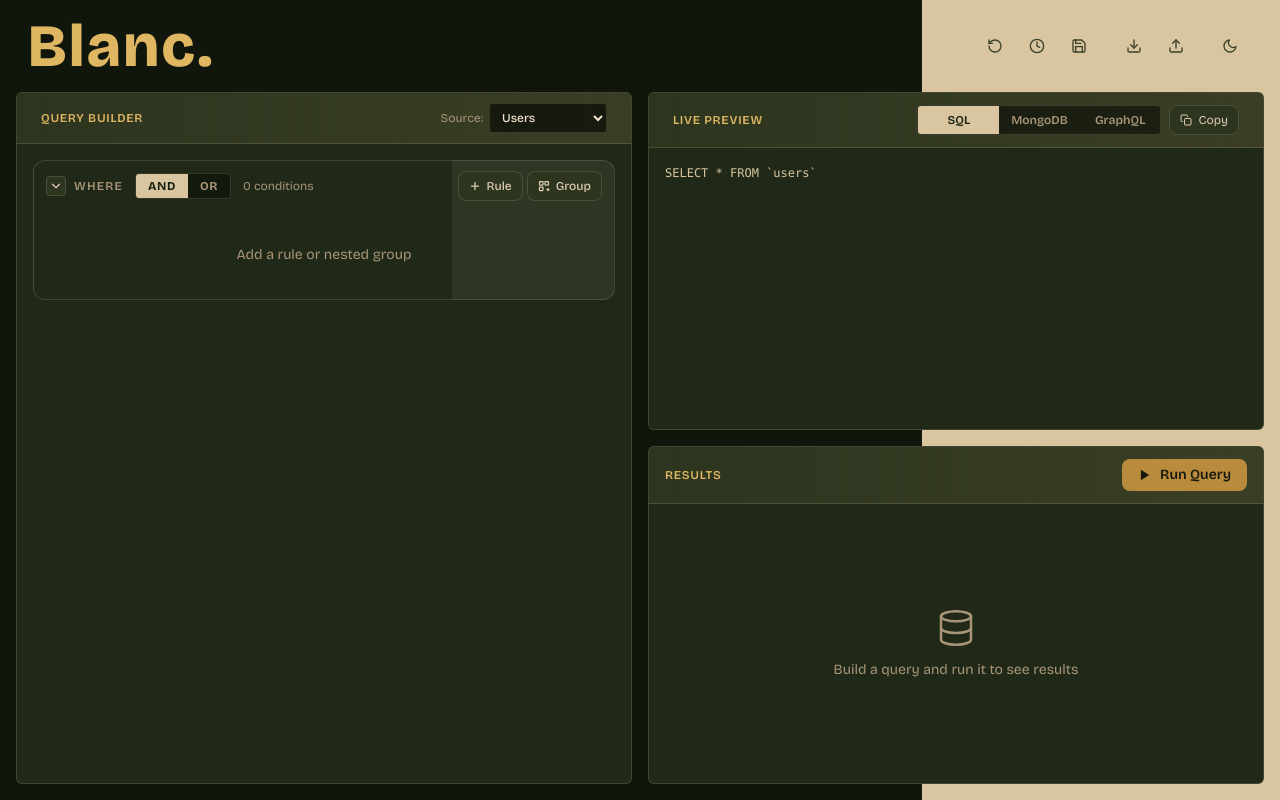
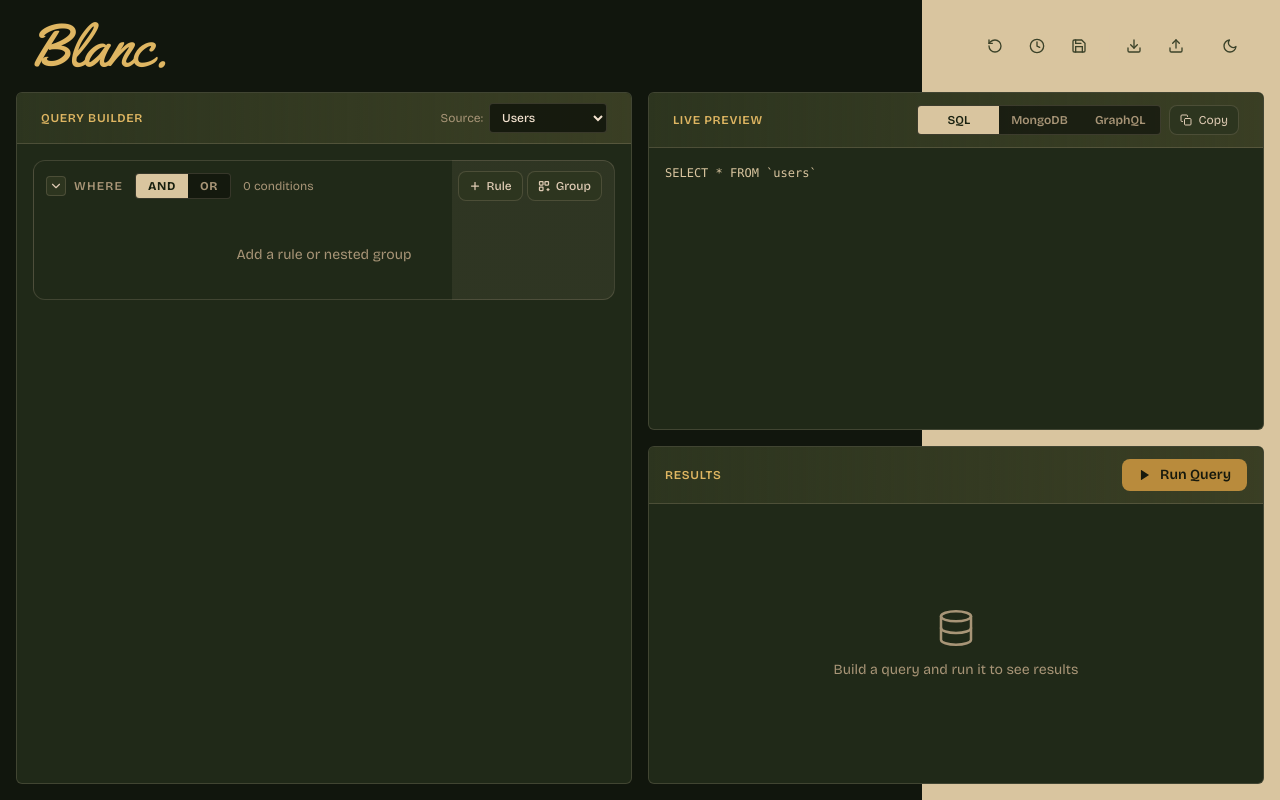
Before and after one commit to odielijah/blanc_canvas, a Next.js app: page / in a window 1280 px wide. Built offline with nearby package versions, Linux system fonts and the light colour scheme.

Commit message:
feat: add themes and refresh loader animation

```diff
--- a/src/app/globals.css
+++ b/src/app/globals.css
@@ -3,15 +3,39 @@
 
 .brand-blanc {
   position: relative;
-  z-index: 1;
-  font-family: var(--font-bricolage), sans-serif;
-  font-weight: 800;
-  letter-spacing: 0.04em;
+  z-index: 70;
+  font-family: var(--font-yellowtail), cursive;
+  font-weight: 400;
+  letter-spacing: 0;
+  animation: brand-header-reveal 1280ms cubic-bezier(0.76, 0, 0.24, 1) both;
 }
 
 .brand-mark {
   position: relative;
+  z-index: 70;
   isolation: isolate;
+  --brand-loader-target-x: 1rem;
+  --brand-loader-target-y: 0.75rem;
+  --brand-loader-target-scale: 0.48;
+}
+
+.brand-mark::before {
+  content: attr(data-logo);
+  position: fixed;
+  left: 50%;
+  top: 50%;
+  z-index: 90;
+  color: var(--accent-strong);
+  font-family: var(--font-yellowtail), cursive;
+  font-size: clamp(4.25rem, 12vw, 8.5rem);
+  font-weight: 400;
+  letter-spacing: 0;
+  line-height: 1;
+  pointer-events: none;
+  transform: translate(-50%, -50%) scale(1);
+  transform-origin: center;
+  animation: brand-loader-center 1280ms cubic-bezier(0.76, 0, 0.24, 1) both;
+  will-change: transform, opacity;
 }
 
 :root,
@@ -113,10 +137,21 @@
       linear-gradient(90deg, transparent 0 72%, var(--mint) 72% 100%),
       var(--app-bg);
     color: var(--text);
+    animation: app-loader-wash 1280ms ease-out both;
   }
 
   .app-frame {
     position: relative;
+  }
+
+  .app-frame::after {
+    content: "";
+    position: fixed;
+    inset: 0;
+    z-index: 60;
+    pointer-events: none;
+    background: var(--app-bg);
+    animation: loader-curtain 1280ms cubic-bezier(0.76, 0, 0.24, 1) both;
   }
 
   .app-frame::before {
@@ -132,6 +167,16 @@
     border: 1px solid var(--border);
     border-radius: 0.375rem;
     background: var(--surface);
+    animation: panel-rise-stagger 620ms cubic-bezier(0.2, 0.8, 0.2, 1) both;
+    animation-delay: 980ms;
+  }
+
+  .app-grid > div .panel-surface:first-child {
+    animation-delay: 1080ms;
+  }
+
+  .app-grid > div .panel-surface:last-child {
+    animation-delay: 1180ms;
   }
 
   .panel-header {
@@ -391,6 +436,8 @@
     transition:
       color 260ms cubic-bezier(0.2, 0.8, 0.2, 1),
       background-color 260ms cubic-bezier(0.2, 0.8, 0.2, 1);
+    animation: topbar-control-enter 520ms cubic-bezier(0.2, 0.8, 0.2, 1) both;
+    animation-delay: 1160ms;
   }
 
   .topbar-btn:hover,
@@ -436,6 +483,117 @@
   }
 }
 
+@media (min-width: 640px) {
+  .brand-mark {
+    --brand-loader-target-x: 1.75rem;
+    --brand-loader-target-y: 1rem;
+    --brand-loader-target-scale: 0.44;
+  }
+}
+
+@keyframes brand-loader-center {
+  0% {
+    opacity: 0;
+    transform: translate(-50%, -50%) scale(0.96);
+  }
+
+  18% {
+    opacity: 1;
+    transform: translate(-50%, -50%) scale(1);
+  }
+
+  62% {
+    opacity: 1;
+    transform: translate(-50%, -50%) scale(1);
+  }
+
+  100% {
+    opacity: 0;
+    transform:
+      translate(
+        calc(-50vw + var(--brand-loader-target-x)),
+        calc(-50vh + var(--brand-loader-target-y))
+      )
+      scale(var(--brand-loader-target-scale));
+  }
+}
+
+@keyframes brand-header-reveal {
+  0%,
+  68% {
+    opacity: 0;
+    transform: translateY(0.35rem) scale(0.96);
+  }
+
+  100% {
+    opacity: 1;
+    transform: translateY(0) scale(1);
+  }
+}
+
+@keyframes loader-curtain {
+  0% {
+    opacity: 1;
+  }
+
+  54% {
+    opacity: 1;
+  }
+
+  100% {
+    opacity: 0;
+  }
+}
+
+@keyframes app-loader-wash {
+  0% {
+    filter: saturate(0.9) brightness(0.92);
+  }
+
+  100% {
+    filter: saturate(1) brightness(1);
+  }
+}
+
+@keyframes panel-rise-stagger {
+  from {
+    opacity: 0;
+    transform: translateY(1.35rem);
+  }
+
+  to {
+    opacity: 1;
+    transform: translateY(0);
+  }
+}
+
+@keyframes topbar-control-enter {
+  from {
+    opacity: 0;
+    transform: translateY(-0.375rem);
+  }
+
+  to {
+    opacity: 1;
+    transform: translateY(0);
+  }
+}
+
+@media (prefers-reduced-motion: reduce) {
+  .brand-blanc,
+  .brand-mark::before,
+  .app-shell,
+  .app-frame::after,
+  .panel-surface,
+  .topbar-btn {
+    animation: none;
+  }
+
+  .app-frame::after {
+    opacity: 0;
+  }
+}
+
 * {
   scrollbar-width: none;
   -ms-overflow-style: none;
```
